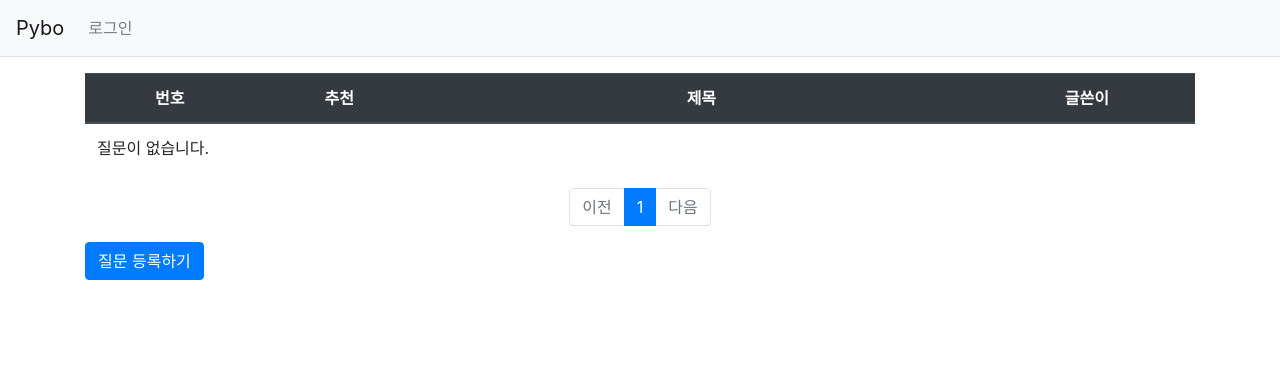
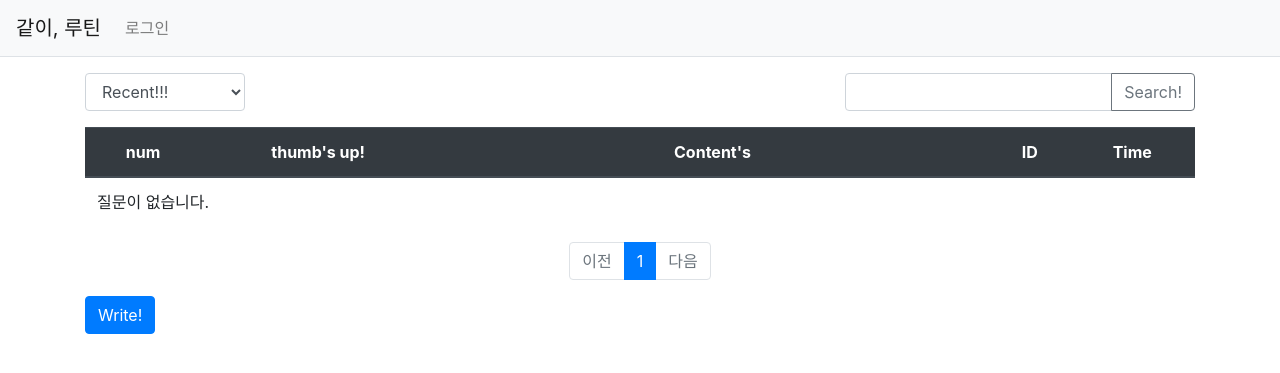
Before and after one commit to Ohdaejin/mysite_tr, a Django app: page / in a window 1280 px wide. Shown: the top 373 px of the page. Run offline with Django 4.2, Linux system fonts and the light colour scheme; data that the repository does not hold is empty; some libraries are stand-ins or nearby versions.

Commit message:
검색과 정렬까지 완성

```diff
--- a/pybo/views/base_views.py
+++ b/pybo/views/base_views.py
@@ -1,5 +1,6 @@
 from django.core.paginator import Paginator
 from django.shortcuts import render, get_object_or_404
+from django.db.models import Q, Count
 
 from ..models import Question
 
@@ -9,15 +10,31 @@ def index(request):
     """
     # 입력 파라미터
     page = request.GET.get('page', '1')  # 페이지
+    kw = request.GET.get('kw', '')  # 검색어
+    so = request.GET.get('so', 'recent')  # 정렬기준
+
+    # 정렬
+    if so == 'recommend':
+        question_list = Question.objects.annotate(num_voter=Count('voter')).order_by('-num_voter', '-create_date')
+    elif so == 'popular':
+        question_list = Question.objects.annotate(num_answer=Count('answer')).order_by('-num_answer', '-create_date')
+    else:  # recent
+        question_list = Question.objects.order_by('-create_date')
 
     # 조회
-    question_list = Question.objects.order_by('-create_date')
+    if kw:
+        question_list = question_list.filter(
+            Q(subject__icontains=kw) |  # 제목검색
+            Q(content__icontains=kw) |  # 내용검색
+            Q(author__username__icontains=kw) |  # 질문 글쓴이검색
+            Q(answer__author__username__icontains=kw)  # 답변 글쓴이검색
+        ).distinct()
 
     # 페이징처리
     paginator = Paginator(question_list, 10)  # 페이지당 10개씩 보여주기
     page_obj = paginator.get_page(page)
 
-    context = {'question_list': page_obj}
+    context = {'question_list': page_obj, 'page': page, 'kw': kw, 'so': so}
     return render(request, 'pybo/question_list.html', context)
 
 
--- a/templates/base.html
+++ b/templates/base.html
@@ -9,7 +9,7 @@
     <link rel="stylesheet" type="text/css" href="{% static 'bootstrap.min.css' %}">
     <!-- pybo CSS -->
     <link rel="stylesheet" type="text/css" href="{% static 'style.css' %}">
-    <title>Hello, pybo!</title>
+    <title>Together, routine!</title>
 </head>
 <body>
 {% include "navbar.html" %}
--- a/templates/navbar.html
+++ b/templates/navbar.html
@@ -1,6 +1,6 @@
 <!-- 네비게이션바 -->
 <nav class="navbar navbar-expand-lg navbar-light bg-light border-bottom">
-    <a class="navbar-brand" href="{% url 'pybo:index' %}">Pybo</a>
+    <a class="navbar-brand" href="{% url 'pybo:index' %}">같이, 루틴</a>
     <button class="navbar-toggler ml-auto" type="button" data-toggle="collapse" data-target="#navbarNav"
         aria-controls="navbarNav" aria-expanded="false" aria-label="Toggle navigation">
         <span class="navbar-toggler-icon"></span>
--- a/templates/pybo/question_list.html
+++ b/templates/pybo/question_list.html
@@ -2,13 +2,29 @@
 {% load pybo_filter %}
 {% block content %}
 <div class="container my-3">
+    <div class="row justify-content-between my-3">
+        <div class="col-2">
+            <select class="form-control so">
+                <option value="recent" {% if so == 'recent' %}selected{% endif %}>Recent!!!</option>
+                <option value="recommend" {% if so == 'recommend' %}selected{% endif %}>Thumb's!!!</option>
+                <option value="popular" {% if so == 'popular' %}selected{% endif %}>Popular!!!</option>
+            </select>
+        </div>
+        <div class="col-4 input-group">
+            <input type="text" class="form-control kw" value="{{ kw|default_if_none:'' }}">
+            <div class="input-group-append">
+                <button class="btn btn-outline-secondary" type="button" id="btn_search">Search!</button>
+            </div>
+        </div>
+    </div>
     <table class="table">
         <thead>
         <tr class="text-center thead-dark">
-            <th>번호</th>
-            <th>추천</th>
-            <th style="width:50%">제목</th>
-            <th>글쓴이</th>
+            <th>num</th>
+            <th>thumb's up!</th>
+            <th style="width:50%">Content's</th>
+            <th>ID</th>
+            <th>Time</th>
         </tr>
         </thead>
         <tbody>
@@ -46,7 +62,7 @@
         <!-- 이전페이지 -->
         {% if question_list.has_previous %}
         <li class="page-item">
-            <a class="page-link" href="?page={{ question_list.previous_page_number }}">이전</a>
+            <a class="page-link" data-page="{{ question_list.previous_page_number }}" href="#">이전</a>
         </li>
         {% else %}
         <li class="page-item disabled">
@@ -58,11 +74,11 @@
         {% if page_number >= question_list.number|add:-5 and page_number <= question_list.number|add:5 %}
         {% if page_number == question_list.number %}
         <li class="page-item active" aria-current="page">
-            <a class="page-link" href="?page={{ page_number }}">{{ page_number }}</a>
+            <a class="page-link" data-page="{{ page_number }}" href="#">{{ page_number }}</a>
         </li>
         {% else %}
         <li class="page-item">
-            <a class="page-link" href="?page={{ page_number }}">{{ page_number }}</a>
+            <a class="page-link" data-page="{{ page_number }}" href="#">{{ page_number }}</a>
         </li>
         {% endif %}
         {% endif %}
@@ -70,7 +86,7 @@
         <!-- 다음페이지 -->
         {% if question_list.has_next %}
         <li class="page-item">
-            <a class="page-link" href="?page={{ question_list.next_page_number }}">다음</a>
+            <a class="page-link" data-page="{{ question_list.next_page_number }}" href="#">다음</a>
         </li>
         {% else %}
         <li class="page-item disabled">
@@ -79,6 +95,33 @@
         {% endif %}
     </ul>
     <!-- 페이징처리 끝 -->
-    <a href="{% url 'pybo:question_create' %}" class="btn btn-primary">질문 등록하기</a>
+    <a href="{% url 'pybo:question_create' %}" class="btn btn-primary">Write!</a>
 </div>
+<form id="searchForm" method="get" action="{% url 'index' %}">
+    <input type="hidden" id="kw" name="kw" value="{{ kw|default_if_none:'' }}">
+    <input type="hidden" id="page" name="page" value="{{ page }}">
+    <input type="hidden" id="so" name="so" value="{{ so }}">
+</form>
 {% endblock %}
+{% block script %}
+<script type='text/javascript'>
+$(document).ready(function(){
+    $(".page-link").on('click', function() {
+        $("#page").val($(this).data("page"));
+        $("#searchForm").submit();
+    });
+
+    $("#btn_search").on('click', function() {
+        $("#kw").val($(".kw").val());
+        $("#page").val(1);  // 검색버튼을 클릭할 경우 1페이지부터 조회한다.
+        $("#searchForm").submit();
+    });
+
+    $(".so").on('change', function() {
+        $("#so").val($(this).val());
+        $("#page").val(1);
+        $("#searchForm").submit();
+    });
+});
+</script>
+{% endblock %}
```
